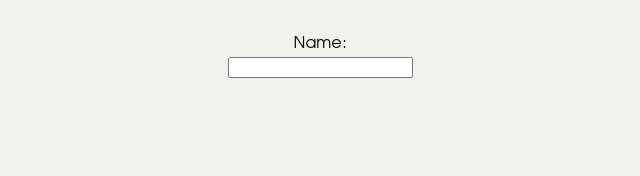
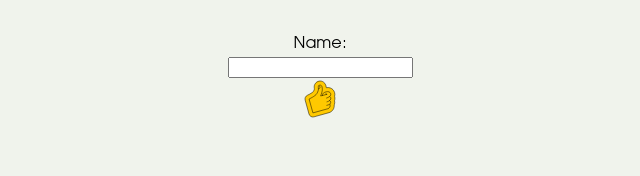
Before and after one commit to MauFrontier/gumroad-email-marketing-prototype, a React (Vite) app: page / in a window 1280 px wide. Shown: the top 176 px of the page, without its empty margins (320-960 px from the left). Built offline with nearby package versions, Linux system fonts and the light colour scheme.

Commit message:
feat: Display a Sticker

```diff
--- a/src/features/EmailMarketing/EmailTargeting/TriggerSelection/TriggerSelection.tsx
+++ b/src/features/EmailMarketing/EmailTargeting/TriggerSelection/TriggerSelection.tsx
@@ -1,5 +1,14 @@
+import Sticker from '../../../shared/ui/Sticker/Sticker';
+
 const TriggerSelection = () => {
-  return <div data-testid="TriggerSelection"></div>;
+  return (
+    <div data-testid="TriggerSelection">
+      <Sticker
+        uri="./src/assets/images/stickers/sticker_thumbs-up.svg"
+        label="Thumbs Up"
+      />
+    </div>
+  );
 };
 
 export default TriggerSelection;
```
